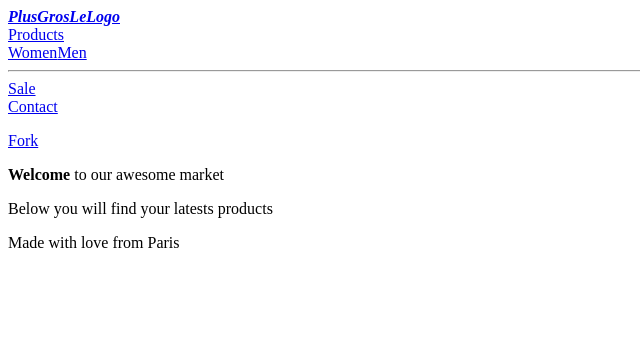
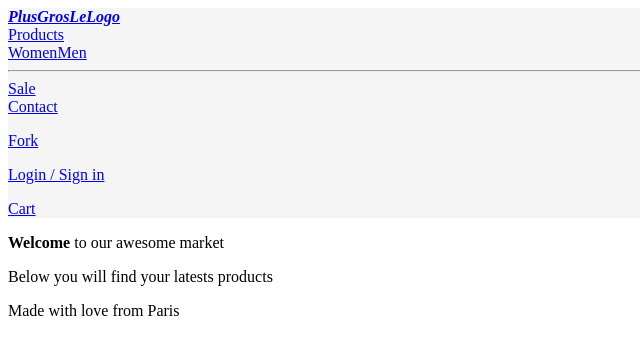
Before and after one commit to jonahdorman/nuxt, a Nuxt app: page / in a window 1280 px wide. Shown: the top 354 px of the page, without its empty margins (0-640 px from the left). Built offline with nearby package versions, Linux system fonts and the light colour scheme.

Commit message:
Changed Header component

```diff
--- a/components/Header.vue
+++ b/components/Header.vue
@@ -1,5 +1,6 @@
 <template lang="pug">
-  header.navbar
+  header.navbar.is-fixed-top.is-light(role="navigation"
+                aria-label="main navigation")
     .container
       .navbar-brand
         nuxt-link.navbar-item(exact, :to="{name: 'index'}")
@@ -16,38 +17,80 @@
         .navbar-start
           .navbar-item.has-dropdown.is-hoverable
             a.navbar-link(href="/documentation/overview/start/") Products
-            div.navbar-dropdown.is-boxed.is-inverted.is-success
+            div.navbar-dropdown.is-boxed.is-inverted.is-light
               a.navbar-item(href="/documentation/overview/start/") Women
               a.navbar-item(href="https://bulma.io/documentation/modifiers/syntax/") Men
               hr.navbar-divider
               a.navbar-item(href="https://bulma.io/documentation/columns/basics/") Sale
-          a.navbar-item(href="https://bulma.io/") Contact
+          nuxt-link.navbar-item(exact, :to="{name: 'contact'}") Contact
 
         .navbar-end
           .navbar-item
             .field.is-grouped
               p.control
-                a.button.is-success(target="_blank"
-                                      href="https://twitter.com/")
+                a.button.is-light(target="_blank"
+                                      href="https://github.com/")
                   span.icon
                     i.fa.fa-github
                   span Fork
               p.control
-                a.button.is-success(href="https://github.com/jgthms/bulma/archive/0.5.1.zip")
+                nuxt-link.button.is-light(exact, :to="{name: 'login'}")
                   span.icon
+                    i.fa.fa-sign-in
+                  span Login / Sign in
+              p.control
+                nuxt-link.button.is-light(exact, :to="{name: 'cart'}")
+                  span.icon.cartitem
+                    .cartcount(v-if="total > 0") {{ total }}
                     i.fa.fa-shopping-cart
+                  span Cart
 </template>
 
 <script>
+import { createNamespacedHelpers } from 'vuex'
+
+const { mapGetters } = createNamespacedHelpers('cart')
+
 export default {
   data() {
     return {
       isBurgerMenuActive: false
     }
+  },
+  head () {
+    return {
+      htmlAttrs: {
+        class: 'has-navbar-fixed-top'
+      }
+    }
+  },
+  computed: {
+    ...mapGetters(['total'])
   }
 }
 </script>
 
-<style>
+<style lang="stylus">
+  .hero
+    .navbar
+      &.is-light
+        background-color #f5f5f5
 
+  .cartitem
+    position relative
+    float right
+
+  .cartcount
+    font-family 'Barlow', sans-serif
+    position absolute
+    background #ff2211
+    color white
+    text-align center
+    padding-top 2px
+    width 18px
+    height 18px
+    font-size 10px
+    margin -8px 0 0 8px
+    border-radius 50%
+    font-weight 700
 </style>
```
Also changed, not shown: 1 other file (tests, documents, lock files or other folders).
